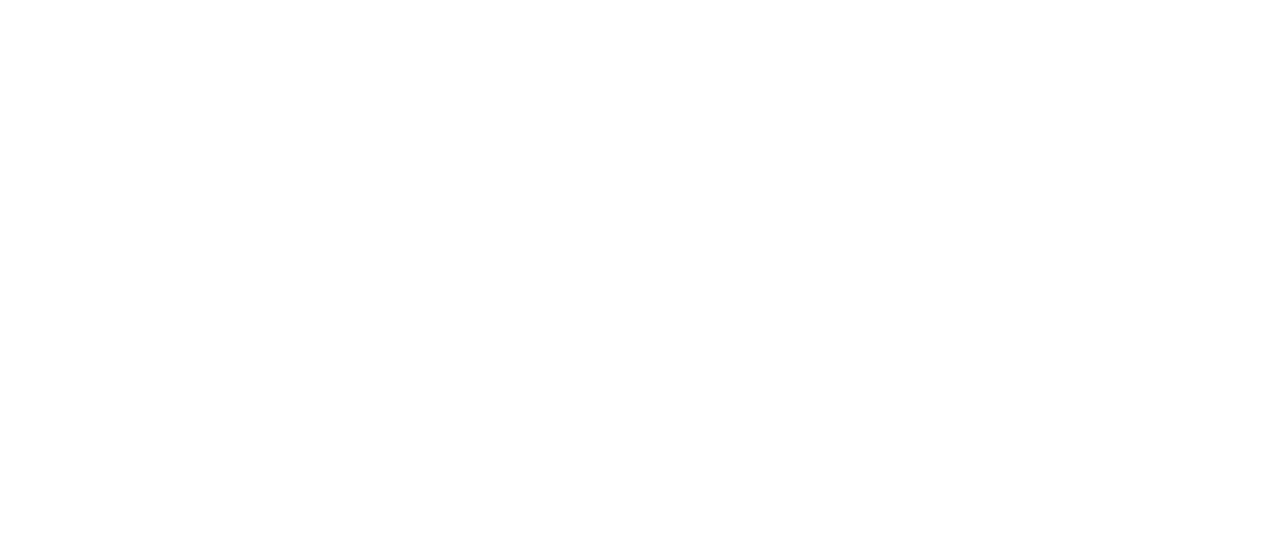
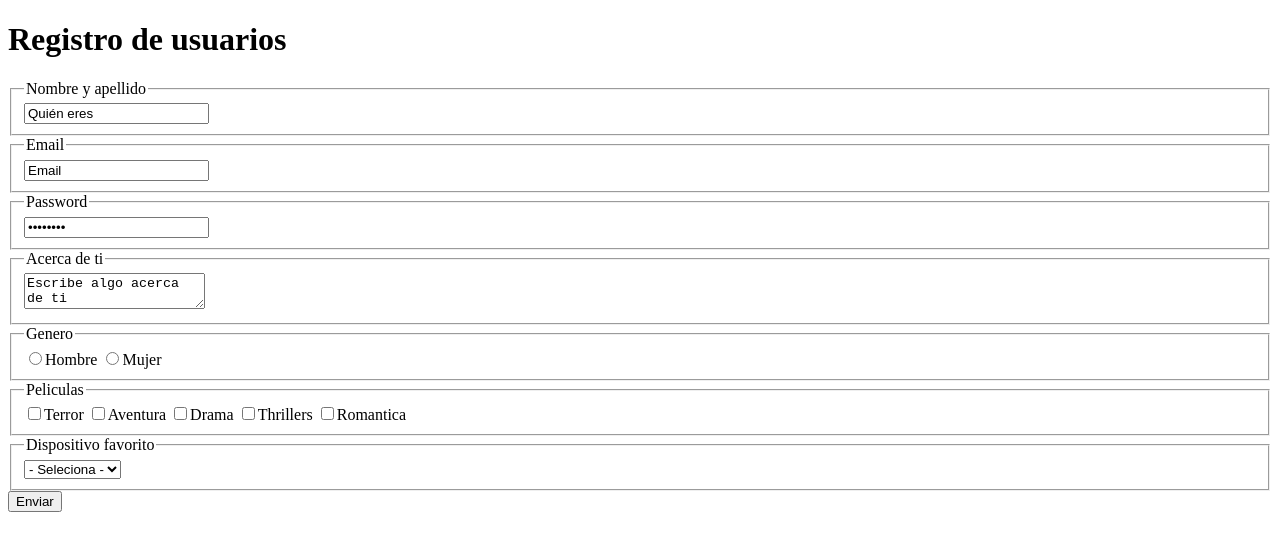
Before and after one commit to webito/VideoMania, a plain HTML site: page src/login.html in a window 1280 px wide. Drawn offline with Linux system fonts and the light colour scheme.

Commit message:
Add estructura simple de formulario login

```diff
--- a/src/css/coming-soon.css
+++ b/src/css/coming-soon.css
@@ -18,8 +18,8 @@ body, html {
 
 .topleft {
   position: absolute;
-  top: 0;
-  left: 16px;
+  top: 20px;
+  left: 20px;
 }
 
 .bottomleft {
--- a/src/login.html
+++ b/src/login.html
@@ -4,9 +4,80 @@
     <meta charset="UTF-8">
     <meta http-equiv="X-UA-Compatible" content="IE=edge">
     <meta name="viewport" content="width=device-width, initial-scale=1.0">
-    <title>Document</title>
+    <title>Login - VideoMania</title>
 </head>
 <body>
 
+    <h1>Registro de usuarios</h1>
+
+    <div id='form' class='_form'>
+      <form action='#' method='POST' name='addUser'>
+
+        <fieldset>
+          <legend>Nombre y apellido</legend>
+          <input type='text' name='name' value='Quién eres' />
+        </fieldset>
+
+        <fieldset>
+            <legend>Email</legend>
+            <input type='email' name='email' value='Email' />
+          </fieldset>
+
+        <fieldset>
+          <legend>Password</legend>
+          <input type='password' name='password' value='password' />
+        </fieldset>
+
+
+        <fieldset>
+          <legend>Acerca de ti</legend>
+          <textarea name='about-yout'>Escribe algo acerca de ti</textarea>
+        </fieldset>
+
+        <fieldset>
+          <legend>Genero</legend>
+          <label class='input-check'>
+                                <input type='radio' name='gender' value='m'><span>Hombre</span>
+                          </label>
+          <label class='input-check'>
+                                <input type='radio' name='gender' value='f'><span>Mujer</span>
+                          </label>
+        </fieldset>
+
+        <fieldset>
+          <legend>Peliculas</legend>
+          <label class='input-check'>
+            <input type='checkbox' name='movies' value='terror'><span>Terror</span>
+          </label>
+          <label class='input-check'>
+            <input type='checkbox' name='movies' value='adventure'><span>Aventura</span>
+          </label>
+          <label class='input-check'>
+            <input type='checkbox' name='movies' value='dramas'><span>Drama</span>
+          </label>
+          <label class='input-check'>
+            <input type='checkbox' name='movies' value='thrillers'><span>Thrillers</span>
+          </label>
+          <label class='input-check'>
+            <input type='checkbox' name='movies' value='romantic'><span>Romantica</span>
+          </label>
+        </fieldset>
+
+        <fieldset>
+            <legend>Dispositivo favorito</legend>
+            <label class='input-select'>
+              <select name='film'>
+                <option selected='selected'>- Seleciona -</option>
+                <option value='tv'>SmarTV</option>
+                <option value='computer'>Ordenador</option>
+                <option value='mobile'>Movil</option>
+              </select>
+            </label>
+          </fieldset>
+
+        <input type='submit' name='submit' value='Enviar' />
+      </form>
+    </div>
+
 </body>
 </html>
```
Also changed, not shown: src/coming-soon.html (+2 -2 lines).
